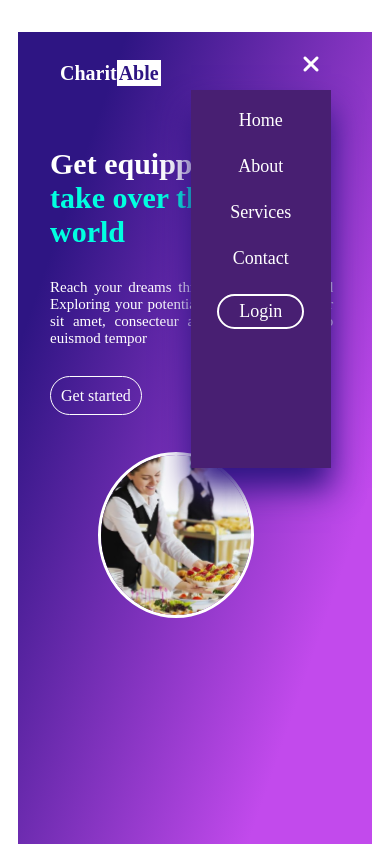
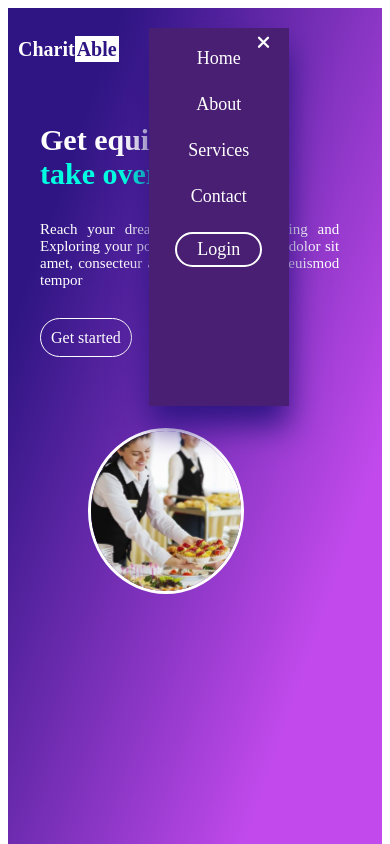
Before and after one commit to PELUMIJOY/levelup, a React (Vite) app: page / in a window 390 px wide. Both pictures are taken after a click on the element 255 px from the left and 64 px from the top of the page. Shown: the top 844 px of the page. Built offline with nearby package versions, Linux system fonts and the light colour scheme.

Commit message:
hamburger

```diff
--- a/src/components/Navbar/Navbar.jsx
+++ b/src/components/Navbar/Navbar.jsx
@@ -77,21 +77,37 @@ const Navbar = () => {
               <div id={nav.mobile} onClick={handleClick} >
                 <i
                   id={nav.bar}
-                  className={ open.clicked ?'fas fa-times' : 'fas fa-bars'}
+                  className={open.clicked ? "" : 'fas fa-bars'}
                 ></i>
               </div>
               {open.clicked ?
                 <>
 
               <div
-                id={nav.rightNav}
-                className={open.clicked ? '#rightNav active' : 'rightNav'}
+                id={nav.rightNav} style={{display:"flex"}}
+                // className={open.clicked ? '#rightNav active' : 'rightNav'}
               >
+                 {/* <div id={nav.mobile} onClick={handleClick} >
+                <i
+                  id={nav.bar}
+                  className={'fas fa-times'}
+                ></i>
+              </div> */}
 
-                <div className={nav.item}>
-                <a  href='#' onClick={()=>setActiveNav('#')} className={`${activeNav ==="#"?"active" :""} ${nav.link}` }>
+                <div className={nav.item} style={{position:"relative"}}>
+
+                  <div>
+                  <a  href='#' onClick={()=>setActiveNav('#')} className={`${activeNav ==="#"?"active" :""} ${nav.link}` }>
                     Home
                   </a>
+                  </div>
+                  <div id={nav.mobile1} onClick={handleClick} style={{position:"absolute", top:"-15px", left:"60px" }} >
+                <i
+                  id={nav.bar}
+                  className={'fas fa-times'}
+                ></i>
+              </div>
+
                 </div>
                 <div className={nav.item}>
                 <a  href='#about' onClick={()=>setActiveNav("#about")} className={`${activeNav=== "#about" ? "active" :""} ${nav.link}`}>
--- a/src/components/Navbar/Navbar.module.css
+++ b/src/components/Navbar/Navbar.module.css
@@ -1,13 +1,13 @@
 .wrapper{
     background: linear-gradient(109.07deg, #2E1583 16.88%, #C24AEC 79.15%);
-    margin: 10px;
+    /* margin: 10px; */
     max-width: 100%;
     position: relative;
 }
 .head{
     display: flex;
     justify-content: space-between;
-    margin: 2rem;
+    /* margin: 2rem;     */
 }
 
 .left{
@@ -185,32 +185,32 @@ width: 50%;
         height: 100vh;
     }
     .showonlgscreen{
-        display: none;
+        display: block;
     }
     .showonsmscreen{
-    display: block;
+    display: none;
 }
-    .right{
+    /* .right{
         display: block;
+        position:fixed;
+        z-index: 10;
+    }  */
 
-    }
-
-    #rightNav {
+    /* #rightNav {
         display: flex;
         flex-direction: column;
-        align-items: center;
-        justify-self: start;
-        position:fixed;
-        padding: 20px;
-        margin-right: 40px;
-        top: 90px;
-        /* right: -300px;  */
-         width: 100px;
+        align-items: center; */
+        /* justify-self: ;  */
+        /* justify-content: flex-end; */
+        /* padding: 20px;
+        margin-right: 40px; */
+        /* top: 90px; */
+         /* width: 100px;
          height: 40vh;
         background-color:  #481F72;
         box-shadow: 0 20px 30px #2E1583 ;
-        z-index: 10;      /*ensures the div always displays over other element & not behind them   */
-      }
+        z-index: 10;      ensures the div always displays over other element & not behind them
+      } */
 
       #rightNav.active {
         right: 0px;
@@ -221,7 +221,9 @@ width: 50%;
      }
       #mobile {
         display: flex;
-     justify-content: flex-end;
+       justify-content: flex-end;
+      /* background-color: red; */
+      width: 40vw;
 
       }
 
@@ -229,6 +231,10 @@ width: 50%;
         font-size: 24px;
         cursor: pointer;
         color: #ffffff;
+        /* position: absolute; */
+        top: 10px;
+
+
       }
 
     .bottom{
@@ -268,6 +274,58 @@ width: 50%;
     }
 }
 @media(max-width:600px){
+    .showonlgscreen{
+        display: none;
+    }
+    .showonsmscreen{
+    display: block;
+}
+    .right{
+        display: block;
+        position:fixed;
+        z-index: 10;
+    }
+
+     #rightNav {
+        display: flex;
+        flex-direction: column;
+        align-items: center;
+        /* justify-self: ;  */
+        /* justify-content: flex-end; */
+        padding: 20px;
+        margin-right: 40px;
+        /* top: 90px; */
+         width: 100px;
+         height: 40vh;
+        background-color:  #481F72;
+        box-shadow: 0 20px 30px #2E1583 ;
+        z-index: 10;    /*  ensures the div always displays over other element & not behind them  */
+      }
+
+      #rightNav.active {
+        right: 0px;
+
+      }
+     .item{
+
+     }
+      #mobile {
+        display: flex;
+       justify-content: flex-end;
+      /* background-color: red; */
+      width: 40vw;
+
+      }
+
+      #mobile i {
+        font-size: 24px;
+        cursor: pointer;
+        color: #ffffff;
+        /* position: absolute; */
+        top: 10px;
+
+
+      }
 
     .bottomRight{
         width: 100%;
--- a/src/pages/Login/Login.jsx
+++ b/src/pages/Login/Login.jsx
@@ -6,6 +6,7 @@ import sign from "../sign-up/signup.module.css"
 const Login = () => {
   return (
     <div className={sign.container}>
+      <div className={sign.wrapper} >
         <div className={sign.left}>
           <h3 className={sign.left1}>
             Charit<span className={sign.leftspan}>Able</span>
@@ -18,18 +19,8 @@ const Login = () => {
 
 
         </div>
-        <div className={sign.right}>
+        <div className={sign.right}  >
             <h2 className={sign.rightTop}>Login</h2>
-         {/* <div className={sign.radioContainer}>
-         <div className={sign.radio}>
-            <input type="radio" />
-            <label className={sign.student} htmlFor="">Student</label>
-          </div>
-          <div className={sign.radio}>
-             <input type="radio" />
-             <label className={sign.student} htmlFor="">Instructor</label>
-            </div>
-         </div> */}
 
             <form action="" className={sign.middle}>
             <input type="name" placeholder="Name"  className={sign.input} required/>
@@ -50,6 +41,7 @@ const Login = () => {
             </div>
 
         </div>
+        </div>
     </div>
   )
 }
--- a/src/pages/sign-up/signUp.jsx
+++ b/src/pages/sign-up/signUp.jsx
@@ -5,6 +5,7 @@ import sign from "./signup.module.css"
 const signUp = () => {
   return (
     <div className={sign.container}>
+      <div className={sign.wrapper} >
         <div className={sign.left}>
           <h3 className={sign.left1}>
             Charit<span className={sign.leftspan}>Able</span>
@@ -51,6 +52,7 @@ const signUp = () => {
             </div>
 
         </div>
+        </div>
     </div>
   )
 }
--- a/src/pages/sign-up/signup.module.css
+++ b/src/pages/sign-up/signup.module.css
@@ -2,13 +2,28 @@
     display: flex;
     justify-content: center;
     margin: 20px;
+    /* background-color: #2D1583; */
+    /* box-shadow: 5px 5px grey; */
+
+}
+.wrapper{
+     display:flex;
+     box-shadow:5px 10px 18px grey;
+     /* box-shadow: 50px 50px 50px 0px grey; */
+     flex-wrap:wrap;
+     border-bottom-right-radius:40px;
 }
 .left{
     background: linear-gradient(161.91deg, #2D1583 0%, #C249EC 101.64%);
+    /* border-top-left-radius:10px;
+    border-bottom-left-radius:10px; */
 
 }
 .right{
-    background: #FFFFFF;
+    background:#FFFFFF;
+   width: 400px;
+   /* border-top-right-radius: 20px; */
+   /* border-bottom-right-radius: 20px; */
    /* align-items: center; */
 
 
@@ -86,7 +101,7 @@
     flex-direction: column;
     padding: 20px;
     margin: 10px;
-    width: 100%;
+    /* width: 100%; */
 
 }
 /* .p{
@@ -100,7 +115,7 @@
 } */
 .input{
     display: flex;
-    width: 100%;
+    /* width: 100%; */
     padding: 10px;
     border: 1px solid #481F72;
     border-radius: 50px;
@@ -108,7 +123,10 @@
 
 }
 .inputbtn{
-    width: 100%;
+    /* width: 100px; */
+    display: flex;
+    justify-content: center;
+    align-items: center;
     padding: 10px;
     background-color: #481F72;
     color: #FFFFFF;
@@ -158,7 +176,8 @@ hr{
     color: #481F72;
     border: 1px solid #481F72;
     border-radius: 50px;
-    margin:10px  0 10px  60px;
+    /* margin:10px  0 10px  60px; */
+    margin: 10px;
 
 }
 
```
